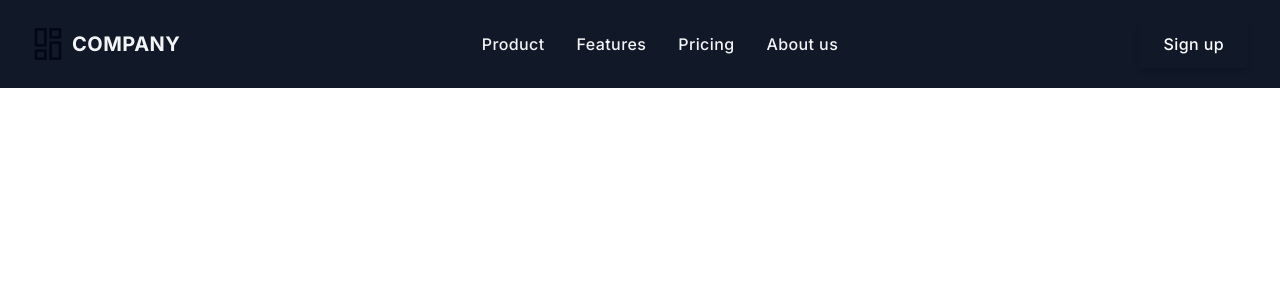
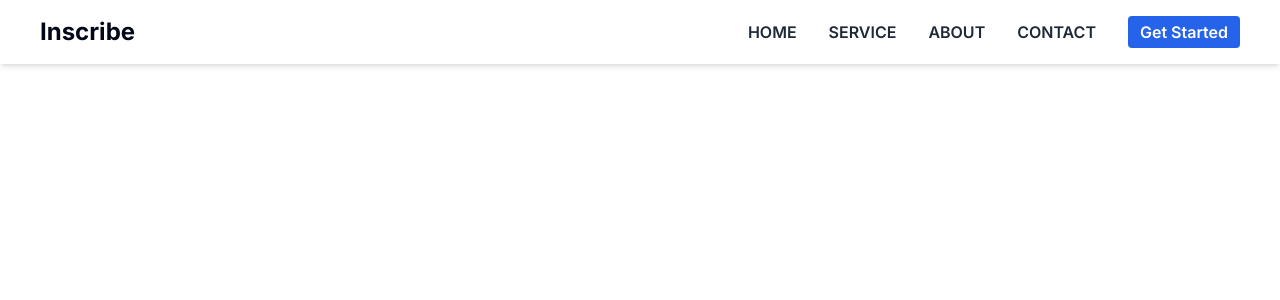
Before and after one commit to choiruladamm/explore-ui, a Next.js app: page / in a window 1280 px wide. Shown: the top 300 px of the page. Built offline with nearby package versions, Linux system fonts and the light colour scheme.

Commit message:
style: add test nav

```diff
--- a/app/page.tsx
+++ b/app/page.tsx
@@ -1,10 +1,11 @@
 import HeroSass from "@/components/HeroSass";
+import TestNavbarOne from "@/components/slicingui/TestNavbarOne";
 import React from "react";
 
 export default function Home() {
   return (
     <>
-      <HeroSass />
+      <TestNavbarOne />
     </>
   );
 }
--- a/components/Icons.tsx
+++ b/components/Icons.tsx
@@ -6,14 +6,14 @@ export const Icons = {
       xmlns="http://www.w3.org/2000/svg"
       fill="none"
       viewBox="0 0 24 24"
-      stroke-width="1.5"
+      strokeWidth="1.5"
       stroke="currentColor"
       className="w-6 h-6"
       {...props}
     >
       <path
-        stroke-linecap="round"
-        stroke-linejoin="round"
+        strokeLinecap="round"
+        strokeLinejoin="round"
         d="M3.75 6.75h16.5M3.75 12h16.5M12 17.25h8.25"
       />
     </svg>
@@ -23,14 +23,14 @@ export const Icons = {
       xmlns="http://www.w3.org/2000/svg"
       fill="none"
       viewBox="0 0 24 24"
-      stroke-width="1.5"
+      strokeWidth="1.5"
       stroke="currentColor"
       className="w-6 h-6"
       {...props}
     >
       <path
-        stroke-linecap="round"
-        stroke-linejoin="round"
+        strokeLinecap="round"
+        strokeLinejoin="round"
         d="M6 18L18 6M6 6l12 12"
       />
     </svg>
@@ -48,9 +48,9 @@ export const Icons = {
       viewBox="0 0 24 24"
       fill="none"
       stroke="currentColor"
-      stroke-width="2"
-      stroke-linecap="round"
-      stroke-linejoin="round"
+      strokeWidth="2"
+      strokeLinecap="round"
+      strokeLinejoin="round"
       {...props}
     >
       <path d="M19 14c1.49-1.46 3-3.21 3-5.5A5.5 5.5 0 0 0 16.5 3c-1.76 0-3 .5-4.5 2-1.5-1.5-2.74-2-4.5-2A5.5 5.5 0 0 0 2 8.5c0 2.3 1.5 4.05 3 5.5l7 7Z" />
--- /dev/null
+++ b/components/slicingui/TestNavbarOne.tsx
@@ -0,0 +1,57 @@
+"use client";
+
+import { FC, useState } from "react";
+import { Icons } from "../Icons";
+
+interface TestNavbarOneProps {}
+
+const TestNavbarOne: FC<TestNavbarOneProps> = ({}) => {
+  const Links = [
+    { name: "HOME", link: "/" },
+    { name: "SERVICE", link: "/" },
+    { name: "ABOUT", link: "/" },
+    { name: "CONTACT", link: "/" },
+  ];
+  const [open, setOpen] = useState(false);
+
+  return (
+    <div className="shadow-md w-full fixed top-0 left-0">
+      <div className="md:flex items-center justify-between bg-white py-4 md:px-10 px-7">
+        {/* logo section */}
+        <div className="font-bold text-2xl cursor-pointer flex items-center gap-1">
+          <span>Inscribe</span>
+        </div>
+        {/* Menu icon */}
+        <div
+          onClick={() => setOpen(!open)}
+          className="absolute right-8 top-6 cursor-pointer md:hidden w-7 h-7"
+        >
+          {open ? <Icons.xMark /> : <Icons.barsOne />}
+        </div>
+        {/* linke items */}
+        <ul
+          className={`md:flex md:items-center md:pb-0 pb-12 absolute md:static bg-white md:z-auto z-[-1] left-0 w-full md:w-auto md:pl-0 pl-9 transition-all duration-500 ease-in ${
+            open ? "top-12" : "top-[-490px]"
+          }`}
+        >
+          {Links.map((link, idx) => (
+            <li key={idx} className="md:ml-8 md:my-0 my-7 font-semibold">
+              <a
+                href={link.link}
+                className="text-gray-800 hover:text-blue-400 duration-500"
+              >
+                {link.name}
+              </a>
+            </li>
+          ))}
+          <button className="btn bg-blue-600 text-white md:ml-8 font-semibold px-3 py-1 rounded duration-500 md:static">
+            Get Started
+          </button>
+        </ul>
+        {/* button */}
+      </div>
+    </div>
+  );
+};
+
+export default TestNavbarOne;
```
